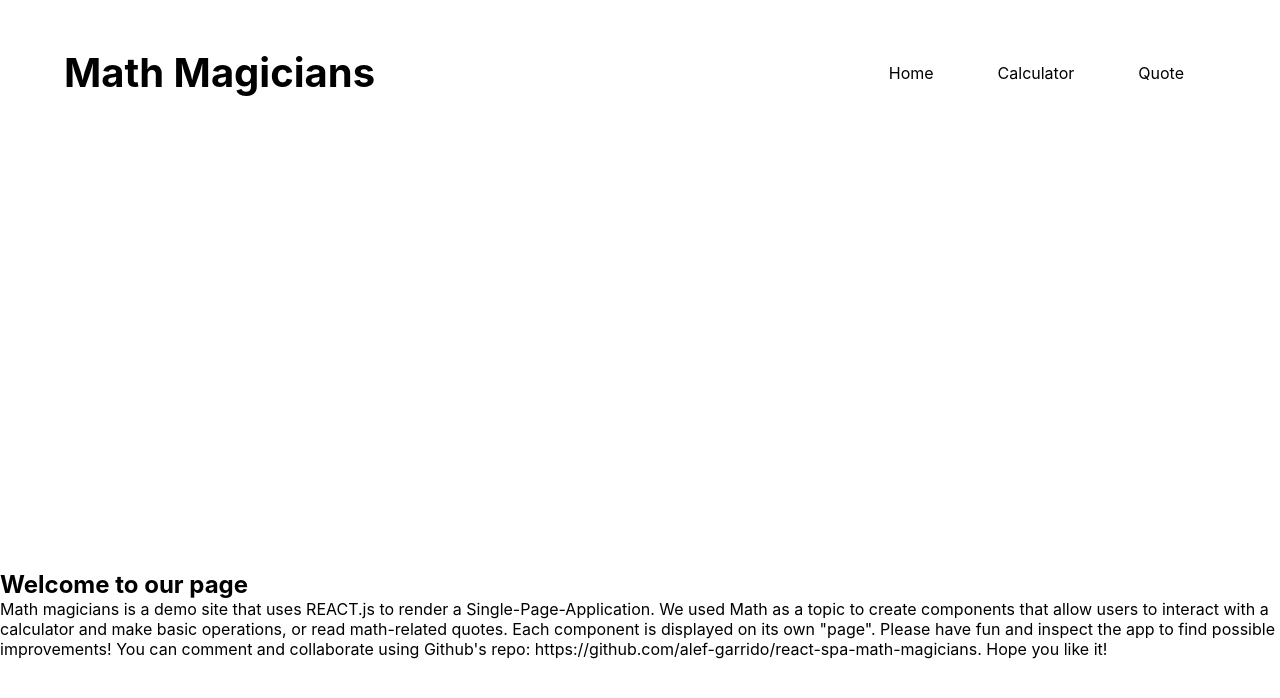
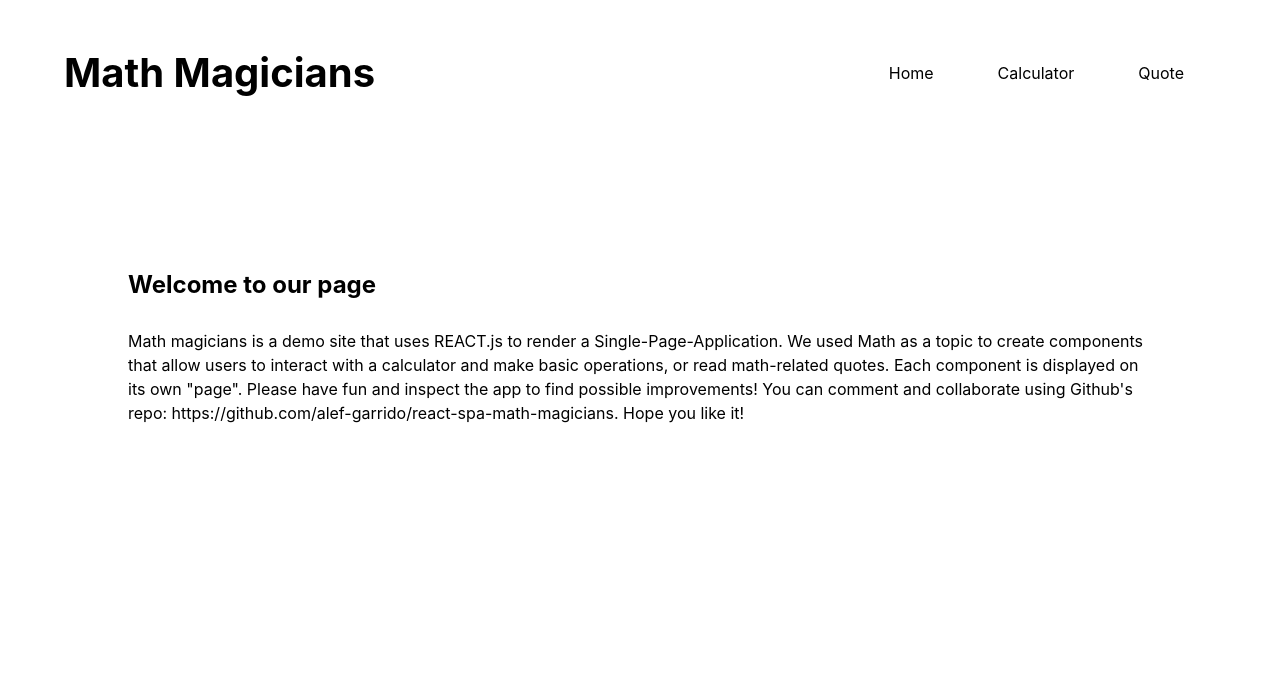
Before and after one commit to alef-garrido/m3w1-react, a React (Create React App) app: page / in a window 1280 px wide. Shown: the top 698 px of the page. Built offline with nearby package versions, Linux system fonts and the light colour scheme.

Commit message:
Update Home page styling

```diff
--- a/src/components/pages/Home.js
+++ b/src/components/pages/Home.js
@@ -1,4 +1,5 @@
 import React from 'react';
+import './home.css';
 
 function Home() {
   const paragraph = `
@@ -14,7 +15,7 @@ function Home() {
   Hope you like it!
     `;
   return (
-    <div className="home-container">
+    <div className="home--container">
       <h2>Welcome to our page</h2>
       <p>{paragraph}</p>
     </div>
--- /dev/null
+++ b/src/components/pages/home.css
@@ -0,0 +1,8 @@
+.home--container {
+  padding: 8rem;
+  line-height: 1.5rem;
+}
+
+.home--container p {
+  margin-top: 2rem;
+}
--- a/src/main.css
+++ b/src/main.css
@@ -33,7 +33,8 @@ body {
 
 .App {
   display: grid;
-  place-items: center;
   width: 100vw;
   height: 100vh;
+  place-items: center;
+  align-content: start;
 }
```
